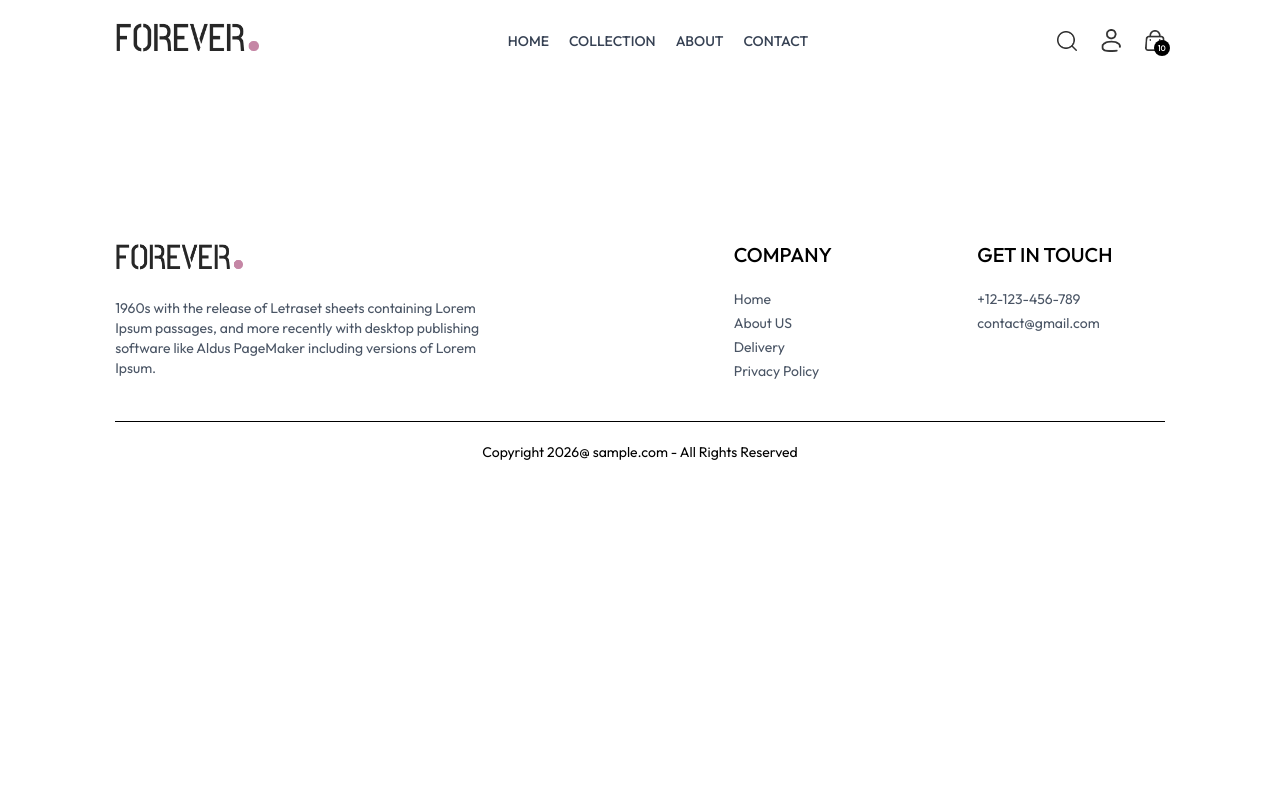
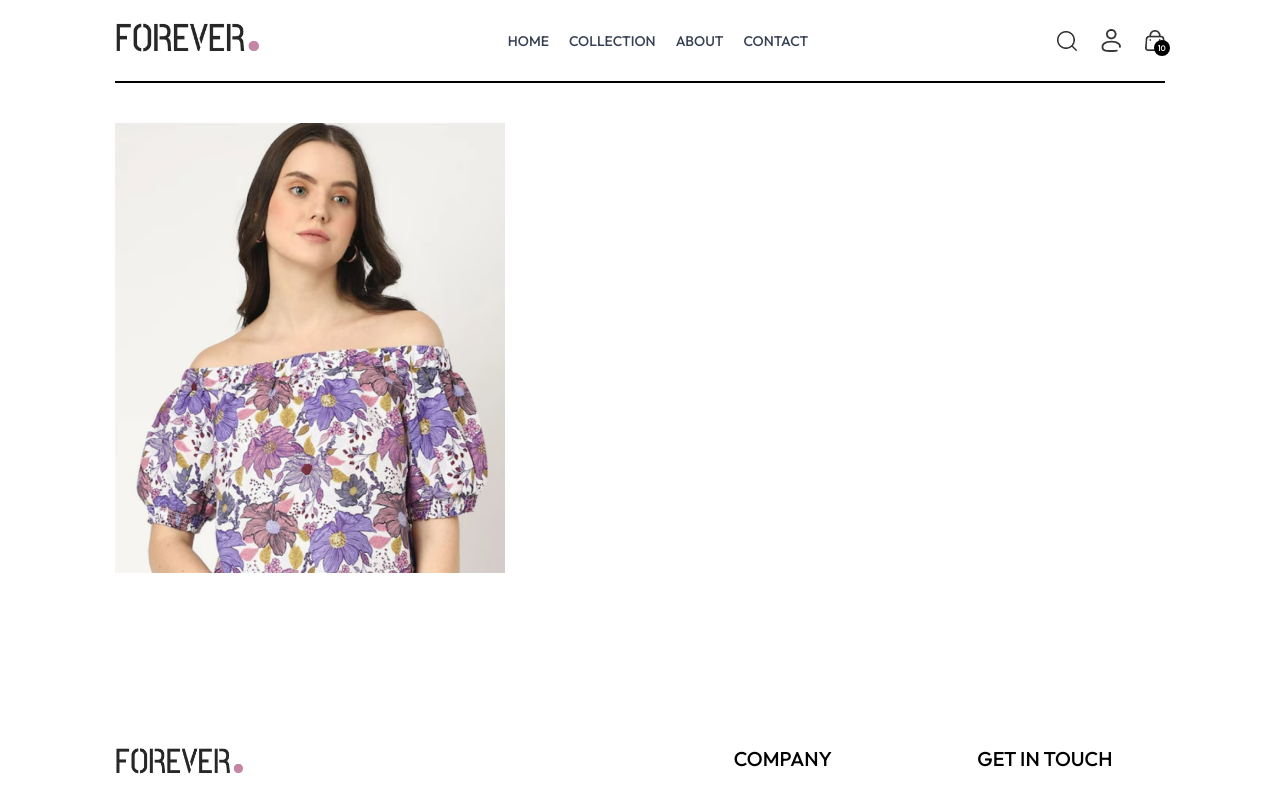
Before and after one commit to vaishnavm/onlinestore, a React (Vite) app in the folder frontend/: page /product/aaaaa in a window 1280 px wide. Shown: the top 796 px of the page. Built offline with nearby package versions, Linux system fonts and the light colour scheme.

Commit message:
feat: initiate product details page

```diff
--- a/frontend/src/components/BestSeller.jsx
+++ b/frontend/src/components/BestSeller.jsx
@@ -6,7 +6,7 @@
 const BestSeller = () => {
 
     const {products}=useContext(ShopContext)
-    console.log(products);
+    // console.log(products);
     const [bestSeller,setBestSeller]=useState([])
 
     useEffect(()=>{
--- a/frontend/src/pages/Product.jsx
+++ b/frontend/src/pages/Product.jsx
@@ -1,11 +1,47 @@
-import React from 'react'
+import React, { useContext, useEffect, useState } from 'react'
+import { useParams } from 'react-router-dom'
+import { ShopContext } from '../context/ShopContext'
 
 const Product = () => {
-  return (
-    <div>
+
+  const {productId}=useParams()
+  const {products}=useContext(ShopContext)
+  const [productData,setProductData]=useState(false)
+  const [image,setImage]=useState('')
+
+  const fetchProductData=async ()=>{
+    products.map((item)=>{
+      if(item._id==productId){
+        setProductData(item)
+        setImage(item.image[0])
+        return null
+      }
+    })
+
+  }
+  useEffect(()=>{
+    fetchProductData()
+  },[productId,products])
+
+  return  productData ? (
+    <div className='border-t-2 pt-10 transition-opacity ease-in duration-500 opacity-100'>
+      {/* Product Data */}
+      <div className='flex gap-12 sm:gap-12 flex-col sm:flex-row'>
+        {/* Product Image */}
+        <div className='flex-1 flex flex-col-reverse gap-3 sm:flex-row ' >
+          <div className='flex sm:flex-col overflow-x-auto sm:overflow-y-scroll justify-between'>
+            {
+              productData.image.map((item,index)=> (
+                <img src={item} key={index} className='w-[24%] sm:w-full sm mb-3 flex-shrink-0 cursor-pointer' alt=''/>
+              )
+              )
+            }
+          </div>
+        </div>
+      </div>
 
     </div>
-  )
+  ) : <div className='opacity-0'></div>
 }
 
 export default Product
```
